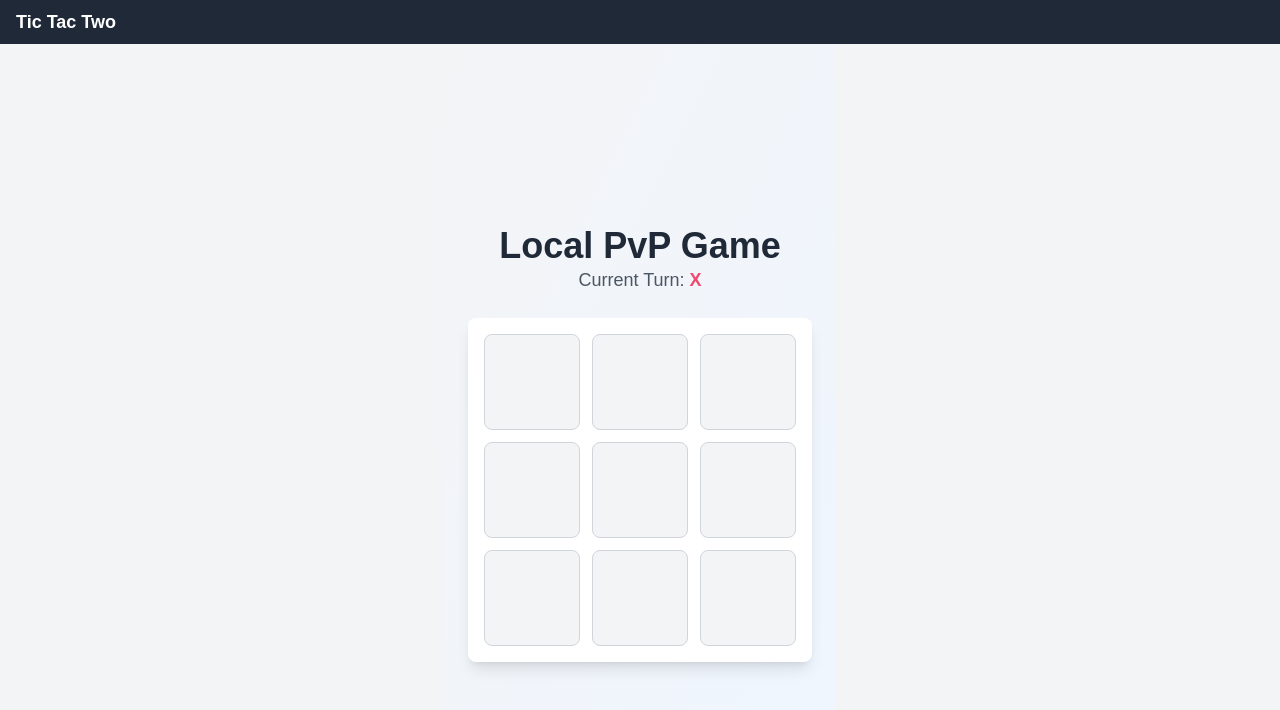
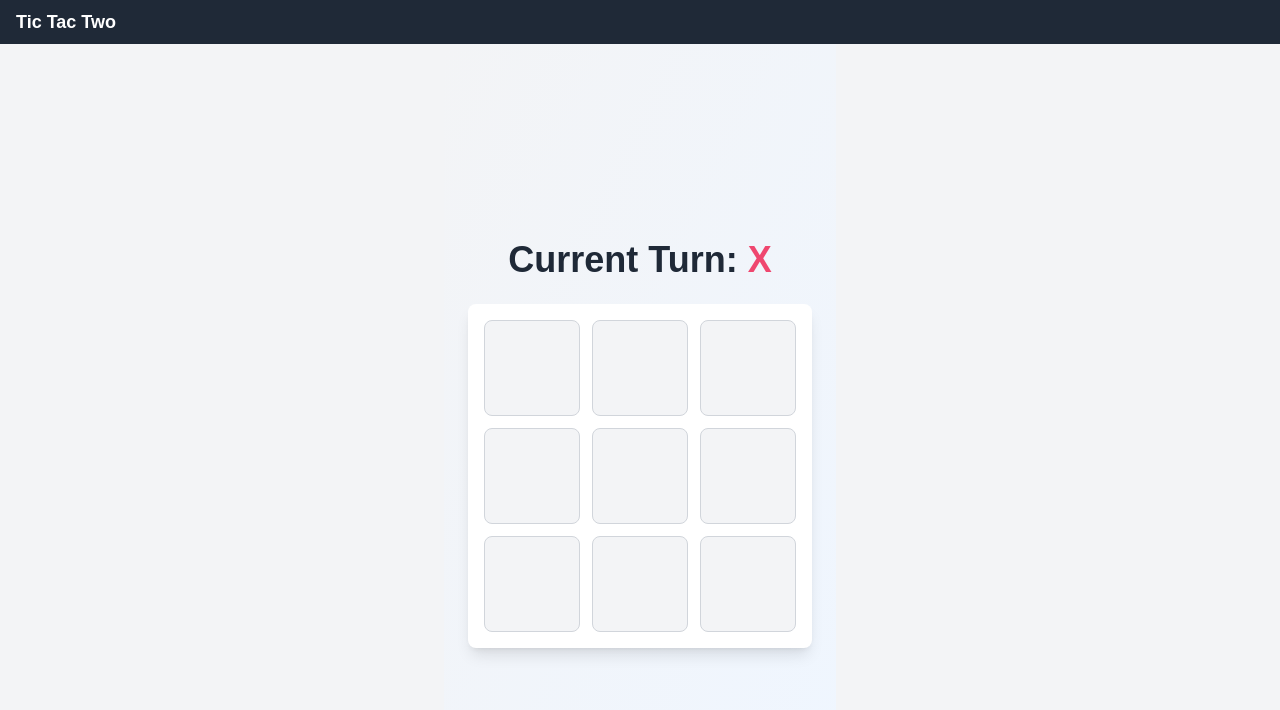
Before and after one commit to faycal-ghozzi/tic-tac-two, a Next.js app: page /game/local in a window 1280 px wide. Shown: the top 710 px of the page. Built offline with nearby package versions, Linux system fonts and the light colour scheme.

Commit message:
removed game mode header

```diff
--- a/src/components/Board.tsx
+++ b/src/components/Board.tsx
@@ -167,8 +167,7 @@ export default function Board({
       {!isOnline && (
         <>
         <div className="text-center mb-6">
-          <h1 className="text-4xl font-bold text-gray-800">Local PvP Game</h1>
-          <p className="text-lg text-gray-600">Current Turn: <span className={`font-bold ${turn === "X" ? "text-[#EF476F]" : "text-[#06D6A0]"}`}>{turn}</span></p>
+          <h1 className="text-4xl font-bold text-gray-800">Current Turn: <span className={`font-bold ${turn === "X" ? "text-[#EF476F]" : "text-[#06D6A0]"}`}>{turn}</span></h1>
         </div>
         </>
       )}
```
